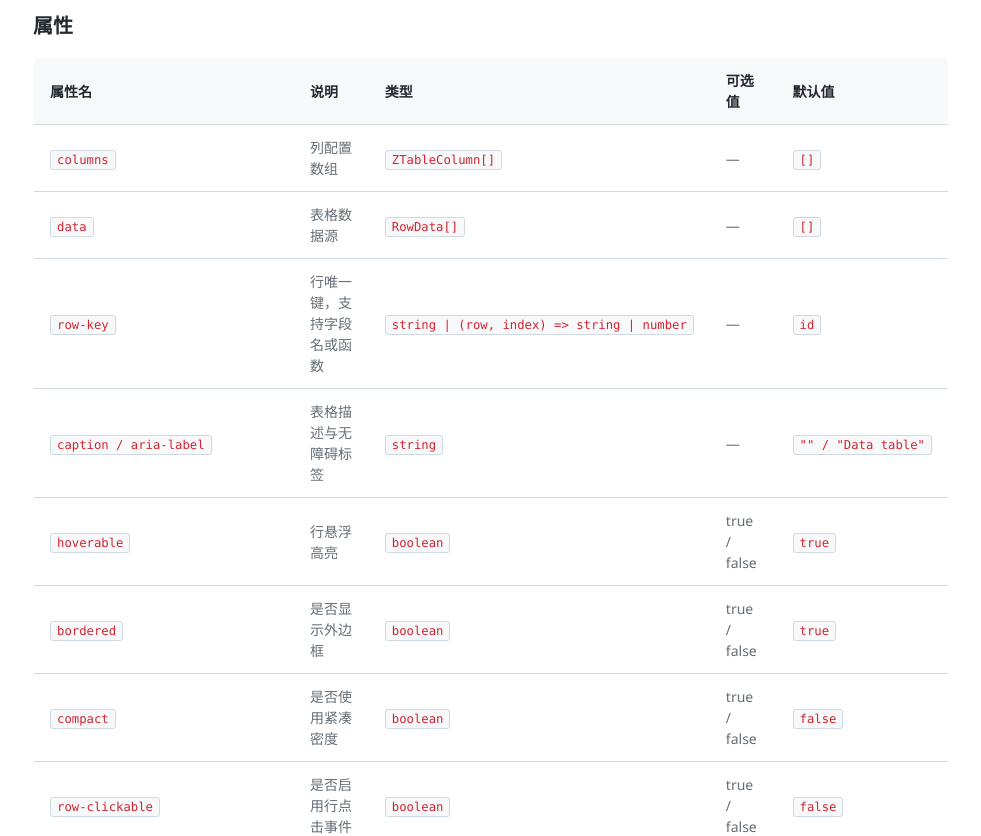
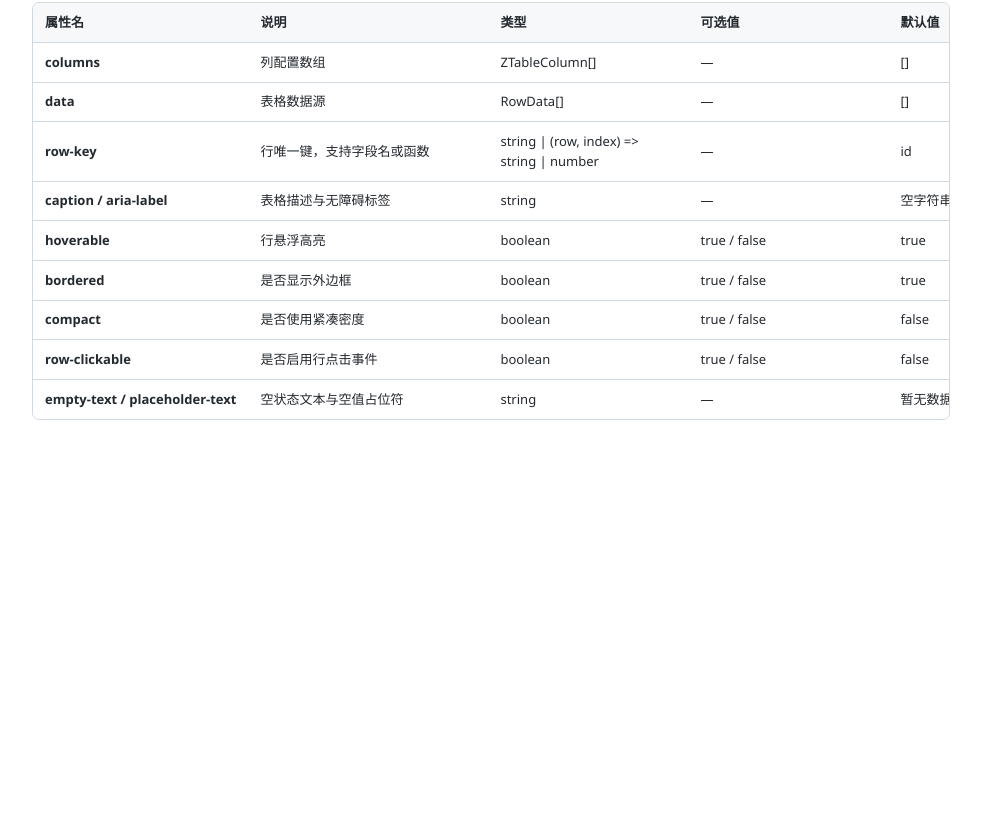
Before and after one commit to UnderHear-tools/UnderHear-Web, a Vue app in the folder UnderHear-frontend/: page /component/table in a window 1280 px wide. Shown: the part 3399-4235 px from the top of the page, without its empty margins (299-1280 px from the left). After the commit the page ends 3850 px from the top, so only its background shows below. Built offline with nearby package versions, Linux system fonts and the light colour scheme.

Commit message:
使用zTable表格

```diff
--- a/UnderHear-frontend/src/module/components/views/components/link.vue
+++ b/UnderHear-frontend/src/module/components/views/components/link.vue
@@ -46,14 +46,20 @@
     </ComponentDocsSection>
 
     <ComponentDocsSection title="API" variant="api">
-      <ComponentDocsApiTable title="属性" :columns="apiColumns" :rows="apiRows" />
+      <zTable
+        :columns="apiTableColumns"
+        :data="apiTableRows"
+        row-key="name"
+        compact
+        :hoverable="false"
+      />
     </ComponentDocsSection>
   </ComponentDocsPage>
 </template>
 
 <script setup lang="ts">
 import { zLink } from '@/components/z-ui/link/zlink'
-import ComponentDocsApiTable from '@/module/components/components/ComponentDocsPage/ComponentDocsApiTable.vue'
+import { zTable, type ZTableColumn } from '@/components/z-ui/table/zTable'
 import ComponentDocsDemoBlock from '@/module/components/components/ComponentDocsPage/ComponentDocsDemoBlock.vue'
 import ComponentDocsHeader from '@/module/components/components/ComponentDocsPage/ComponentDocsHeader.vue'
 import ComponentDocsPage from '@/module/components/components/ComponentDocsPage/ComponentDocsPage.vue'
@@ -114,57 +120,64 @@ const demo3Code = `<template>
 }
 </style>`
 
-const apiColumns = ['属性名', '说明', '类型', '可选值', '默认值']
-const apiRows: Array<Array<{ text: string; code?: boolean }>> = [
-  [
-    { text: 'href', code: true },
-    { text: '链接地址' },
-    { text: 'string', code: true },
-    { text: '—' },
-    { text: '—' }
-  ],
-  [
-    { text: 'link-text', code: true },
-    { text: '链接文本' },
-    { text: 'string', code: true },
-    { text: '—' },
-    { text: '—' }
-  ],
-  [
-    { text: 'prefix-text', code: true },
-    { text: '前置文本' },
-    { text: 'string', code: true },
-    { text: '—' },
-    { text: '—' }
-  ],
-  [
-    { text: 'suffix-text', code: true },
-    { text: '后置文本' },
-    { text: 'string', code: true },
-    { text: '—' },
-    { text: '—' }
-  ],
-  [
-    { text: 'external', code: true },
-    { text: '是否为外部链接' },
-    { text: 'boolean', code: true },
-    { text: '—' },
-    { text: 'false', code: true }
-  ],
-  [
-    { text: 'target', code: true },
-    { text: '链接打开方式' },
-    { text: 'string', code: true },
-    { text: '_blank / _self / _parent / _top' },
-    { text: '_self', code: true }
-  ],
-  [
-    { text: 'variant', code: true },
-    { text: '链接样式变体' },
-    { text: 'string', code: true },
-    { text: 'primary / secondary / danger / default' },
-    { text: 'primary', code: true }
-  ]
+const apiTableColumns: ZTableColumn[] = [
+  { key: 'name', label: '属性名', rowHeader: true, minWidth: '140px' },
+  { key: 'description', label: '说明', minWidth: '200px', wrap: true },
+  { key: 'type', label: '类型', minWidth: '160px', wrap: true },
+  { key: 'options', label: '可选值', minWidth: '200px', wrap: true },
+  { key: 'default', label: '默认值', minWidth: '120px' }
+]
+
+const apiTableRows = [
+  {
+    name: 'href',
+    description: '链接地址',
+    type: 'string',
+    options: '—',
+    default: '—'
+  },
+  {
+    name: 'link-text',
+    description: '链接文本',
+    type: 'string',
+    options: '—',
+    default: '—'
+  },
+  {
+    name: 'prefix-text',
+    description: '前置文本',
+    type: 'string',
+    options: '—',
+    default: '—'
+  },
+  {
+    name: 'suffix-text',
+    description: '后置文本',
+    type: 'string',
+    options: '—',
+    default: '—'
+  },
+  {
+    name: 'external',
+    description: '是否为外部链接',
+    type: 'boolean',
+    options: 'true / false',
+    default: 'false'
+  },
+  {
+    name: 'target',
+    description: '链接打开方式',
+    type: 'string',
+    options: '_blank / _self / _parent / _top',
+    default: '_self'
+  },
+  {
+    name: 'variant',
+    description: '链接样式变体',
+    type: 'string',
+    options: 'primary / secondary / danger / default',
+    default: 'primary'
+  }
 ]
 </script>
 
--- a/UnderHear-frontend/src/module/components/views/components/octicons-vue.vue
+++ b/UnderHear-frontend/src/module/components/views/components/octicons-vue.vue
@@ -68,7 +68,13 @@
     </ComponentDocsSection>
 
     <ComponentDocsSection title="API" variant="api">
-      <ComponentDocsApiTable title="属性" :columns="apiColumns" :rows="apiRows" />
+      <zTable
+        :columns="apiTableColumns"
+        :data="apiTableRows"
+        row-key="name"
+        compact
+        :hoverable="false"
+      />
     </ComponentDocsSection>
   </ComponentDocsPage>
 </template>
@@ -78,7 +84,7 @@ import { computed, ref } from 'vue'
 import type { Component } from 'vue'
 import * as octicons from '@/components/z-ui/icon/Octicons-vue/index.ts'
 import { zLink } from '@/components/z-ui/link/zlink'
-import ComponentDocsApiTable from '@/module/components/components/ComponentDocsPage/ComponentDocsApiTable.vue'
+import { zTable, type ZTableColumn } from '@/components/z-ui/table/zTable'
 import ComponentDocsDemoBlock from '@/module/components/components/ComponentDocsPage/ComponentDocsDemoBlock.vue'
 import ComponentDocsHeader from '@/module/components/components/ComponentDocsPage/ComponentDocsHeader.vue'
 import ComponentDocsPage from '@/module/components/components/ComponentDocsPage/ComponentDocsPage.vue'
@@ -203,15 +209,22 @@ const filteredIconEntries = computed(() => {
   return iconEntries.filter((icon) => icon.name.toLowerCase().includes(query))
 })
 
-const apiColumns = ['属性名', '说明', '类型', '可选值', '默认值']
-const apiRows: Array<Array<{ text: string; code?: boolean }>> = [
-  [
-    { text: 'size', code: true },
-    { text: '图标尺寸' },
-    { text: 'number | string', code: true },
-    { text: '—' },
-    { text: '16', code: true }
-  ]
+const apiTableColumns: ZTableColumn[] = [
+  { key: 'name', label: '属性名', rowHeader: true, minWidth: '140px' },
+  { key: 'description', label: '说明', minWidth: '200px', wrap: true },
+  { key: 'type', label: '类型', minWidth: '160px', wrap: true },
+  { key: 'options', label: '可选值', minWidth: '140px', wrap: true },
+  { key: 'default', label: '默认值', minWidth: '100px' }
+]
+
+const apiTableRows = [
+  {
+    name: 'size',
+    description: '图标尺寸',
+    type: 'number | string',
+    options: '—',
+    default: '16'
+  }
 ]
 </script>
 
--- a/UnderHear-frontend/src/module/components/views/components/table.vue
+++ b/UnderHear-frontend/src/module/components/views/components/table.vue
@@ -124,7 +124,13 @@
     </ComponentDocsSection>
 
     <ComponentDocsSection title="API" variant="api">
-      <ComponentDocsApiTable title="属性" :columns="apiColumns" :rows="apiRows" />
+      <zTable
+        :columns="apiTableColumns"
+        :data="apiTableRows"
+        row-key="name"
+        compact
+        :hoverable="false"
+      />
     </ComponentDocsSection>
   </ComponentDocsPage>
 </template>
@@ -132,7 +138,6 @@
 <script setup lang="ts">
 import { ref } from 'vue'
 import { zTable, type RowData, type ZTableColumn } from '@/components/z-ui/table/zTable'
-import ComponentDocsApiTable from '@/module/components/components/ComponentDocsPage/ComponentDocsApiTable.vue'
 import ComponentDocsDemoBlock from '@/module/components/components/ComponentDocsPage/ComponentDocsDemoBlock.vue'
 import ComponentDocsHeader from '@/module/components/components/ComponentDocsPage/ComponentDocsHeader.vue'
 import ComponentDocsPage from '@/module/components/components/ComponentDocsPage/ComponentDocsPage.vue'
@@ -471,71 +476,78 @@ const rows: Row[] = [
 ]
 <\/script>`
 
-const apiColumns = ['属性名', '说明', '类型', '可选值', '默认值']
-const apiRows: Array<Array<{ text: string; code?: boolean }>> = [
-  [
-    { text: 'columns', code: true },
-    { text: '列配置数组' },
-    { text: 'ZTableColumn[]', code: true },
-    { text: '—' },
-    { text: '[]', code: true }
-  ],
-  [
-    { text: 'data', code: true },
-    { text: '表格数据源' },
-    { text: 'RowData[]', code: true },
-    { text: '—' },
-    { text: '[]', code: true }
-  ],
-  [
-    { text: 'row-key', code: true },
-    { text: '行唯一键，支持字段名或函数' },
-    { text: 'string | (row, index) => string | number', code: true },
-    { text: '—' },
-    { text: 'id', code: true }
-  ],
-  [
-    { text: 'caption / aria-label', code: true },
-    { text: '表格描述与无障碍标签' },
-    { text: 'string', code: true },
-    { text: '—' },
-    { text: '"" / "Data table"', code: true }
-  ],
-  [
-    { text: 'hoverable', code: true },
-    { text: '行悬浮高亮' },
-    { text: 'boolean', code: true },
-    { text: 'true / false' },
-    { text: 'true', code: true }
-  ],
-  [
-    { text: 'bordered', code: true },
-    { text: '是否显示外边框' },
-    { text: 'boolean', code: true },
-    { text: 'true / false' },
-    { text: 'true', code: true }
-  ],
-  [
-    { text: 'compact', code: true },
-    { text: '是否使用紧凑密度' },
-    { text: 'boolean', code: true },
-    { text: 'true / false' },
-    { text: 'false', code: true }
-  ],
-  [
-    { text: 'row-clickable', code: true },
-    { text: '是否启用行点击事件' },
-    { text: 'boolean', code: true },
-    { text: 'true / false' },
-    { text: 'false', code: true }
-  ],
-  [
-    { text: 'empty-text / placeholder-text', code: true },
-    { text: '空状态文本与空值占位符' },
-    { text: 'string', code: true },
-    { text: '—' },
-    { text: '暂无数据 / ""', code: true }
-  ]
+const apiTableColumns: ZTableColumn[] = [
+  { key: 'name', label: '属性名', rowHeader: true, minWidth: '160px' },
+  { key: 'description', label: '说明', minWidth: '240px', wrap: true },
+  { key: 'type', label: '类型', minWidth: '200px', wrap: true },
+  { key: 'options', label: '可选值', minWidth: '200px', wrap: true },
+  { key: 'default', label: '默认值', minWidth: '140px' }
+]
+
+const apiTableRows = [
+  {
+    name: 'columns',
+    description: '列配置数组',
+    type: 'ZTableColumn[]',
+    options: '—',
+    default: '[]'
+  },
+  {
+    name: 'data',
+    description: '表格数据源',
+    type: 'RowData[]',
+    options: '—',
+    default: '[]'
+  },
+  {
+    name: 'row-key',
+    description: '行唯一键，支持字段名或函数',
+    type: 'string | (row, index) => string | number',
+    options: '—',
+    default: 'id'
+  },
+  {
+    name: 'caption / aria-label',
+    description: '表格描述与无障碍标签',
+    type: 'string',
+    options: '—',
+    default: '空字符串 / Data table'
+  },
+  {
+    name: 'hoverable',
+    description: '行悬浮高亮',
+    type: 'boolean',
+    options: 'true / false',
+    default: 'true'
+  },
+  {
+    name: 'bordered',
+    description: '是否显示外边框',
+    type: 'boolean',
+    options: 'true / false',
+    default: 'true'
+  },
+  {
+    name: 'compact',
+    description: '是否使用紧凑密度',
+    type: 'boolean',
+    options: 'true / false',
+    default: 'false'
+  },
+  {
+    name: 'row-clickable',
+    description: '是否启用行点击事件',
+    type: 'boolean',
+    options: 'true / false',
+    default: 'false'
+  },
+  {
+    name: 'empty-text / placeholder-text',
+    description: '空状态文本与空值占位符',
+    type: 'string',
+    options: '—',
+    default: '暂无数据 / 空字符串'
+  }
 ]
 </script>
 
```
